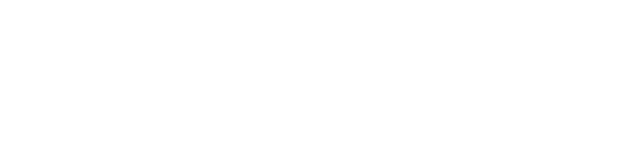
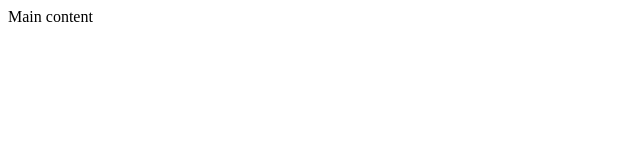
Before and after one commit to BlackPuma9/ResposiveTravelWebsite, a plain HTML site: page index.html in a window 1280 px wide. Shown: the whole page, without its empty margins (0-640 px from the left). Drawn offline with Linux system fonts and the light colour scheme.

Commit message:
Update index.html

```diff
--- a/index.html
+++ b/index.html
@@ -6,7 +6,7 @@
 			<title>Rsponsive Website Travel</title>
 		</head>
 		<body>
-			<main class="main"></main>
+			<main class="main">Main content</main>
 		</body>
 
 	</html>
```
